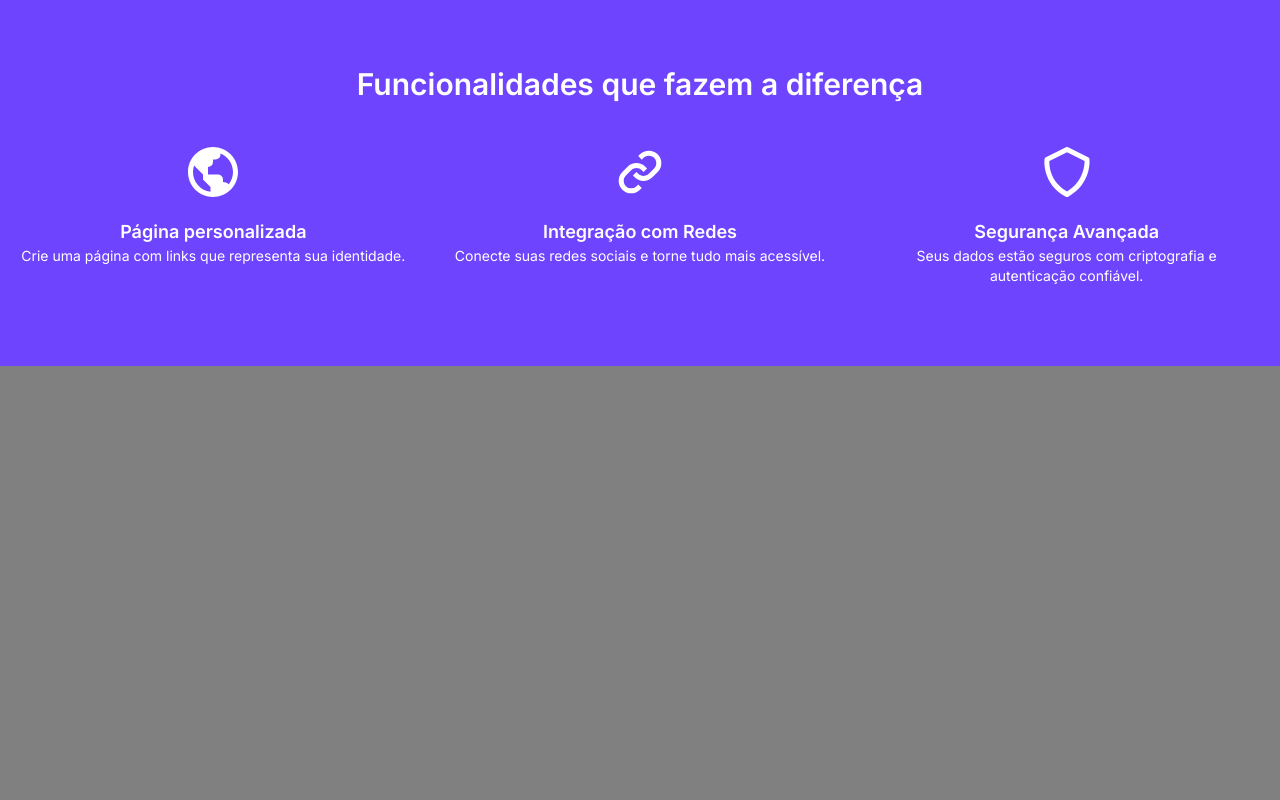
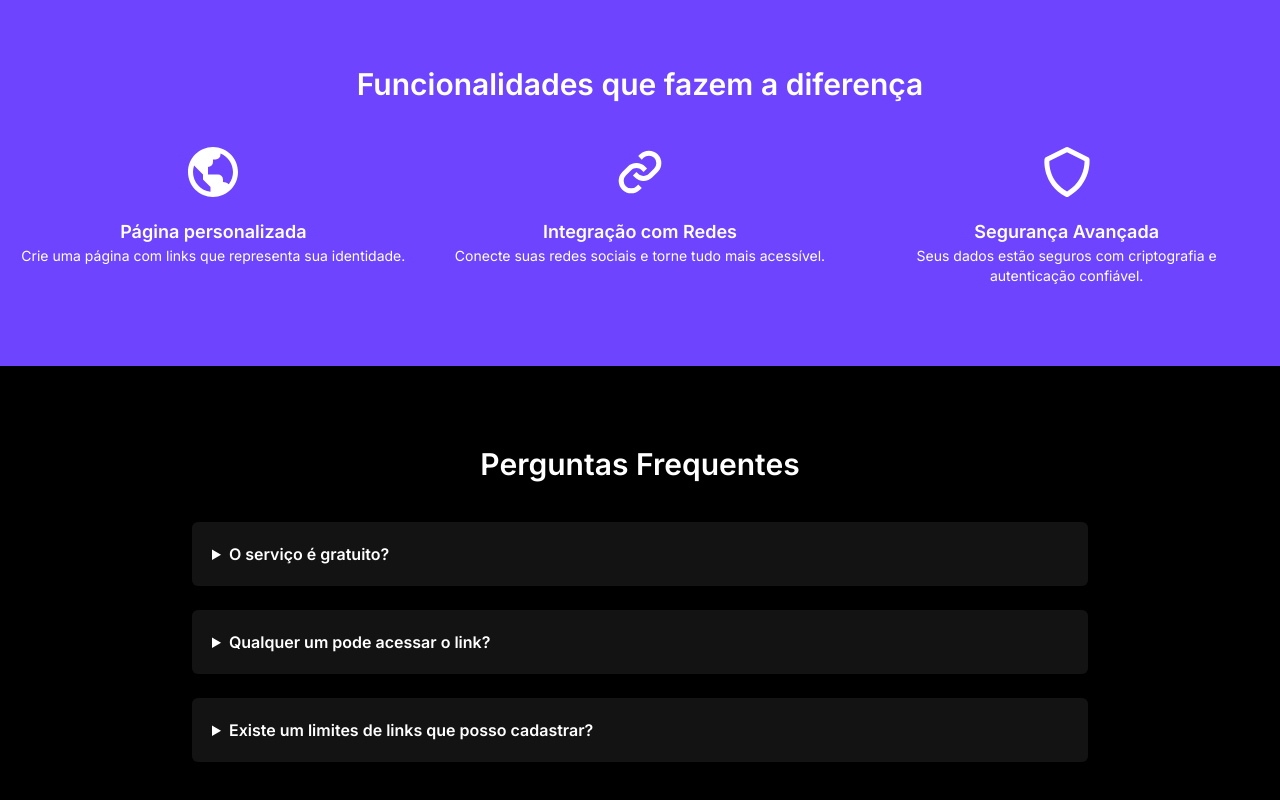
Before and after one commit to henriquedevop/linkOrbita, a React (Vite) app: page / in a window 1280 px wide. Shown: the part 2486-3286 px from the top of the page. Before the commit the page ends 2852 px from the top, so only its background shows below. Built offline with nearby package versions, Linux system fonts and the light colour scheme; no server answers.

Commit message:
feat: create F.A.Q section

```diff
--- a/src/pages/home/index.tsx
+++ b/src/pages/home/index.tsx
@@ -148,6 +148,45 @@ export function Home() {
 
                 </section>
 
+                <section className="bg-bg py-20">
+
+                    <h3
+                    className="text-2xl md:text-3xl text-white font-semibold text-center mb-10"
+                    >Perguntas Frequentes
+                    </h3>
+
+                    <div className="max-w-4xl mx-auto space-y-6">
+
+                        <details className="bg-customGray rounded-md p-5">
+                            <summary className="text-white font-semibold cursor-pointer">
+                                O serviço é gratuito?
+                            </summary>
+                            <p className="text-zinc-200 mt-2">
+                                Sim! Você pode começar a usar gratuitamente sem nenhum problema!.
+                            </p>
+                        </details>
+
+                        <details className="bg-customGray rounded-md p-5">
+                            <summary className="text-white font-semibold cursor-pointer">
+                                Qualquer um pode acessar o link?
+                            </summary>
+                            <p className="text-zinc-200 mt-2">
+                                Sim! Basta compartilhar a url gerada e todos verão seus links.
+                            </p>
+                        </details>
+
+                        <details className="bg-customGray rounded-md p-5">
+                            <summary className="text-white font-semibold cursor-pointer">
+                                Existe um limites de links que posso cadastrar?
+                            </summary>
+                            <p className="text-zinc-200 mt-2">
+                                Não! não existe limites, basta criar e compartilhar.
+                            </p>
+                        </details>
+
+                    </div>
+                </section>
+
             </main>
         </div>
     )
```
